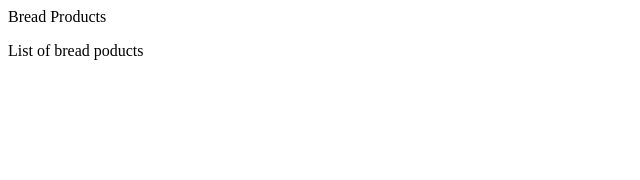
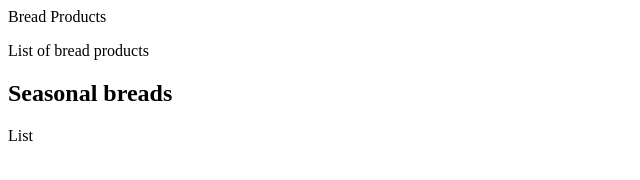
Before and after one commit to yuliyabasyuk/Tutorial2GUI, a plain HTML site: page index.html in a window 1280 px wide. Shown: the whole page, without its empty margins (0-640 px from the left). Drawn offline with Linux system fonts and the light colour scheme.

Commit message:
added seasonal breads

```diff
--- a/index.html
+++ b/index.html
@@ -6,7 +6,8 @@
 </head>
 <body>
 <hl> Bread Products</hl>
-<p> List of bread poducts</p>
-
+<p> List of bread products</p>
+<h2>Seasonal breads</h2>
+<p>List</p>
 </body>
 </html>
```
